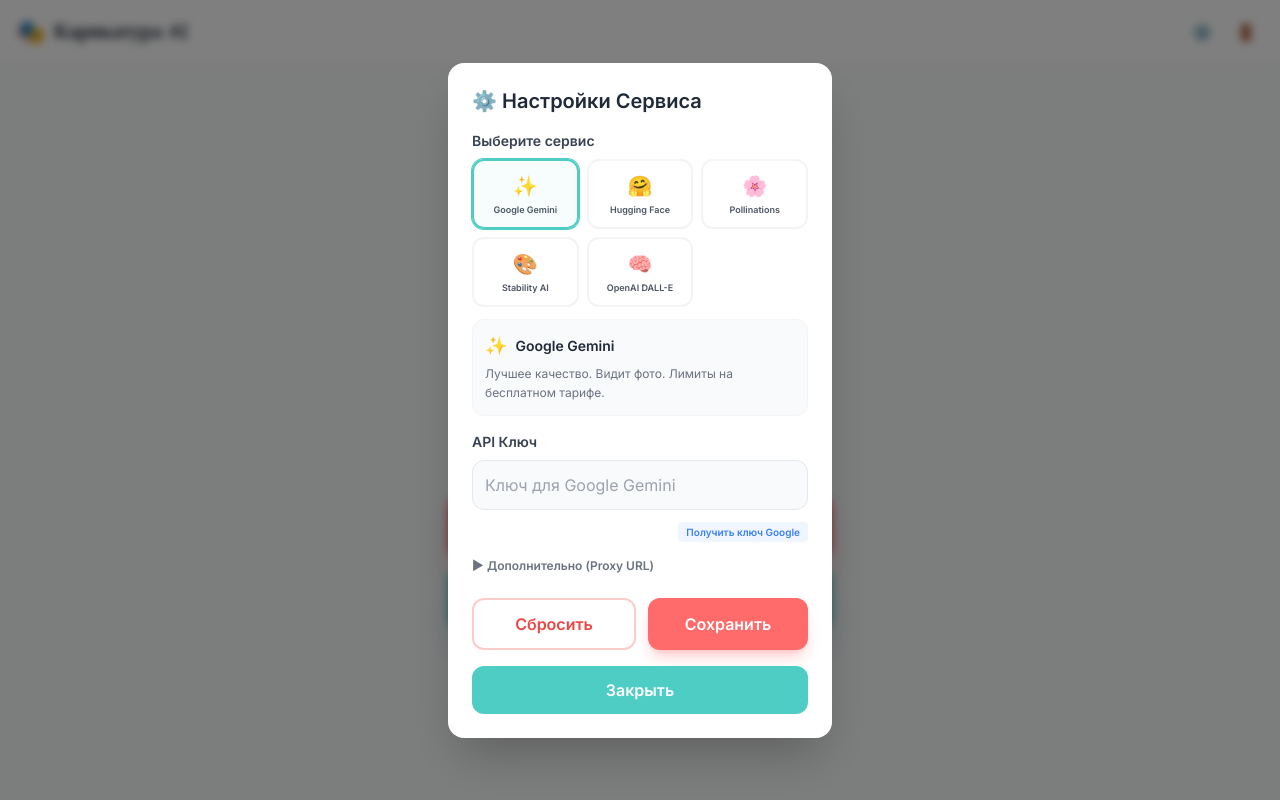
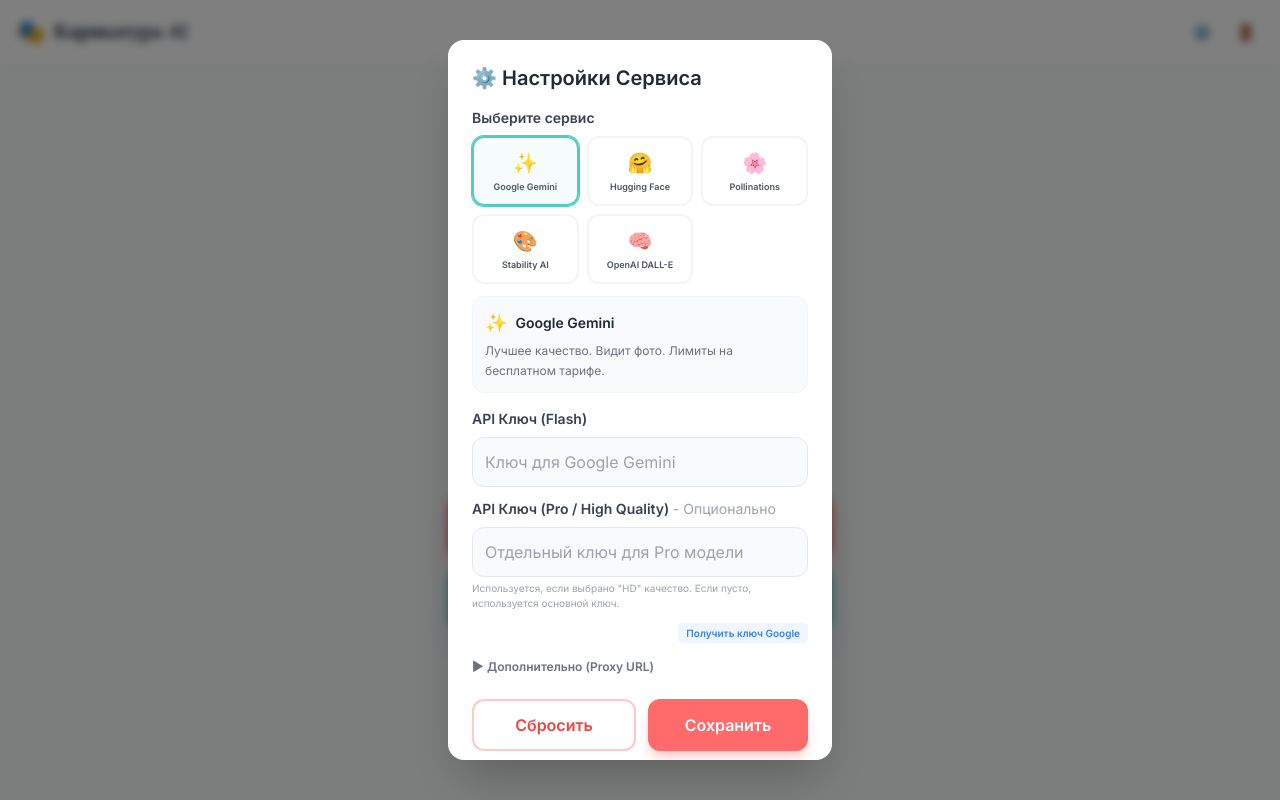
Before and after one commit to vladm4971roza4971-hub/-, a React (Vite) app in the folder caricature-ai-pwa/: page / in a window 1280 px wide. Both pictures are taken after a click on the button "⚙️". Built offline with nearby package versions, Linux system fonts and the light colour scheme.

Commit message:
Update SettingsModal.tsx

```diff
--- a/caricature-ai-pwa/src/components/SettingsModal.tsx
+++ b/caricature-ai-pwa/src/components/SettingsModal.tsx
@@ -13,6 +13,7 @@
 export const SettingsModal: React.FC<SettingsModalProps> = ({ isOpen, onClose, onSettingsChange, currentSettings }) => {
   const [provider, setProvider] = useState<AIProvider>('gemini');
   const [apiKey, setApiKey] = useState('');
+  const [geminiProApiKey, setGeminiProApiKey] = useState(''); // New State for Pro Key
   const [baseUrl, setBaseUrl] = useState(''); // Optional, for proxies
 
   const [status, setStatus] = useState<'idle' | 'checking' | 'valid' | 'invalid'>('idle');
@@ -23,11 +24,13 @@
       if (currentSettings) {
         setProvider(currentSettings.provider);
         setApiKey(currentSettings.apiKey);
+        setGeminiProApiKey(currentSettings.geminiProApiKey || '');
         setBaseUrl(currentSettings.baseUrl || '');
       } else {
         // Defaults
         setProvider('gemini');
         setApiKey('');
+        setGeminiProApiKey('');
         setBaseUrl('');
       }
       setStatus('idle');
@@ -49,6 +52,7 @@
     const settingsToValidate: AppSettings = {
         provider,
         apiKey: apiKey.trim(),
+        geminiProApiKey: geminiProApiKey.trim() || undefined,
         baseUrl: baseUrl.trim() || undefined
     };
 
@@ -67,6 +71,7 @@
 
   const handleClear = () => {
     setApiKey('');
+    setGeminiProApiKey('');
     setBaseUrl('');
     onSettingsChange(null);
     onClose();
@@ -143,7 +148,9 @@
           {/* API Key Input */}
           {currentInfo.needsKey && (
             <div>
-                <label className="block text-sm font-bold text-gray-700 mb-2">API Ключ</label>
+                <label className="block text-sm font-bold text-gray-700 mb-2">
+                   API Ключ {provider === 'gemini' ? '(Flash)' : ''}
+                </label>
                 <input
                 type="password"
                 value={apiKey}
@@ -155,6 +162,26 @@
                 placeholder={`Ключ для ${currentInfo.name}`}
                 className={`w-full p-3 rounded-xl bg-gray-50 border outline-none transition-all ${status === 'invalid' ? 'border-red-400 bg-red-50' : status === 'valid' ? 'border-green-400 bg-green-50' : 'border-gray-200 focus:border-secondary focus:bg-white'}`}
                 />
+
+                {/* Optional Second Key for Gemini Pro */}
+                {provider === 'gemini' && (
+                  <div className="mt-3">
+                     <label className="block text-sm font-bold text-gray-700 mb-2">
+                       API Ключ (Pro / High Quality) <span className="text-gray-400 font-normal">- Опционально</span>
+                     </label>
+                     <input
+                      type="password"
+                      value={geminiProApiKey}
+                      onChange={(e) => setGeminiProApiKey(e.target.value)}
+                      placeholder="Отдельный ключ для Pro модели"
+                      className="w-full p-3 rounded-xl bg-gray-50 border border-gray-200 focus:border-secondary focus:bg-white outline-none transition-all"
+                     />
+                     <p className="text-[10px] text-gray-400 mt-1">
+                        Используется, если выбрано "HD" качество. Если пусто, используется основной ключ.
+                     </p>
+                  </div>
+                )}
+
                 <div className="mt-2 text-right">
                     {provider === 'gemini' && <a href="https://aistudio.google.com/app/apikey" target="_blank" className="text-[10px] text-blue-500 hover:underline font-bold bg-blue-50 px-2 py-1 rounded">Получить ключ Google</a>}
                     {provider === 'openai' && <a href="https://platform.openai.com/api-keys" target="_blank" className="text-[10px] text-blue-500 hover:underline font-bold bg-blue-50 px-2 py-1 rounded">Получить ключ OpenAI</a>}
```
